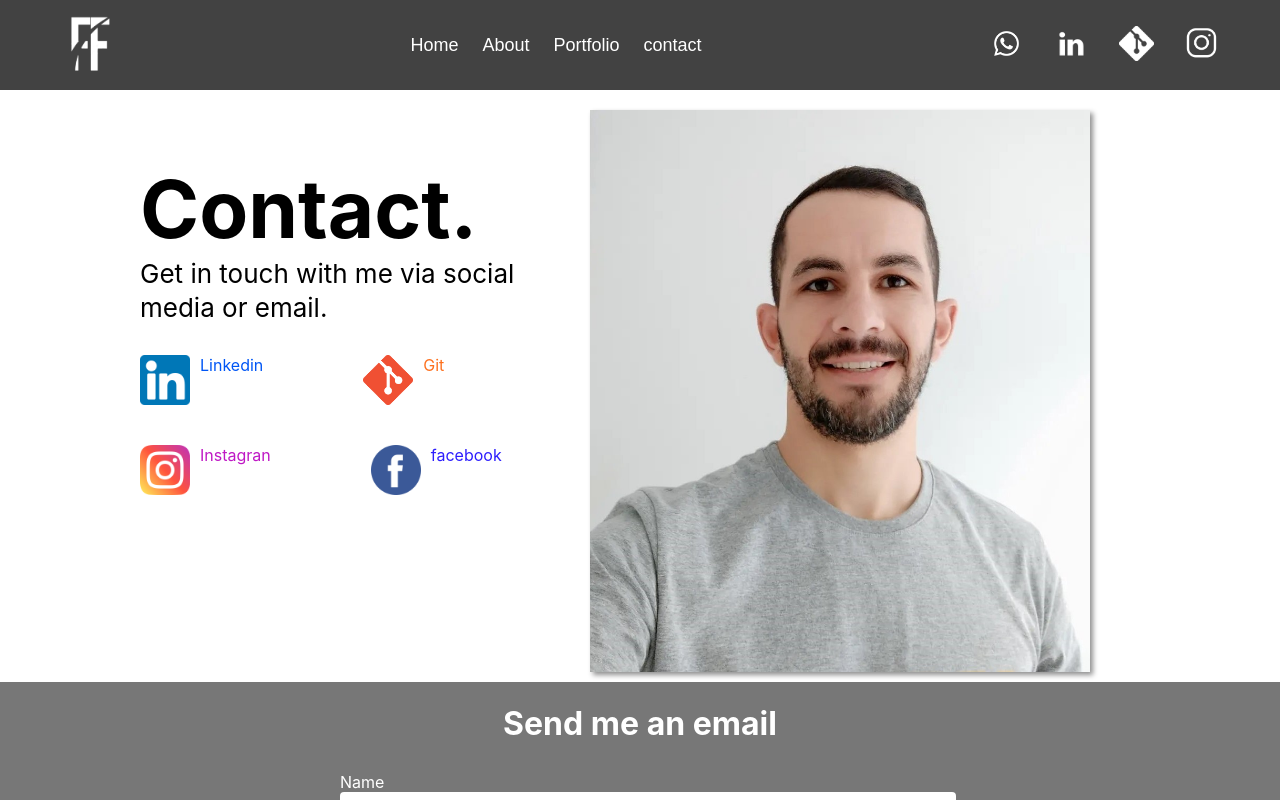
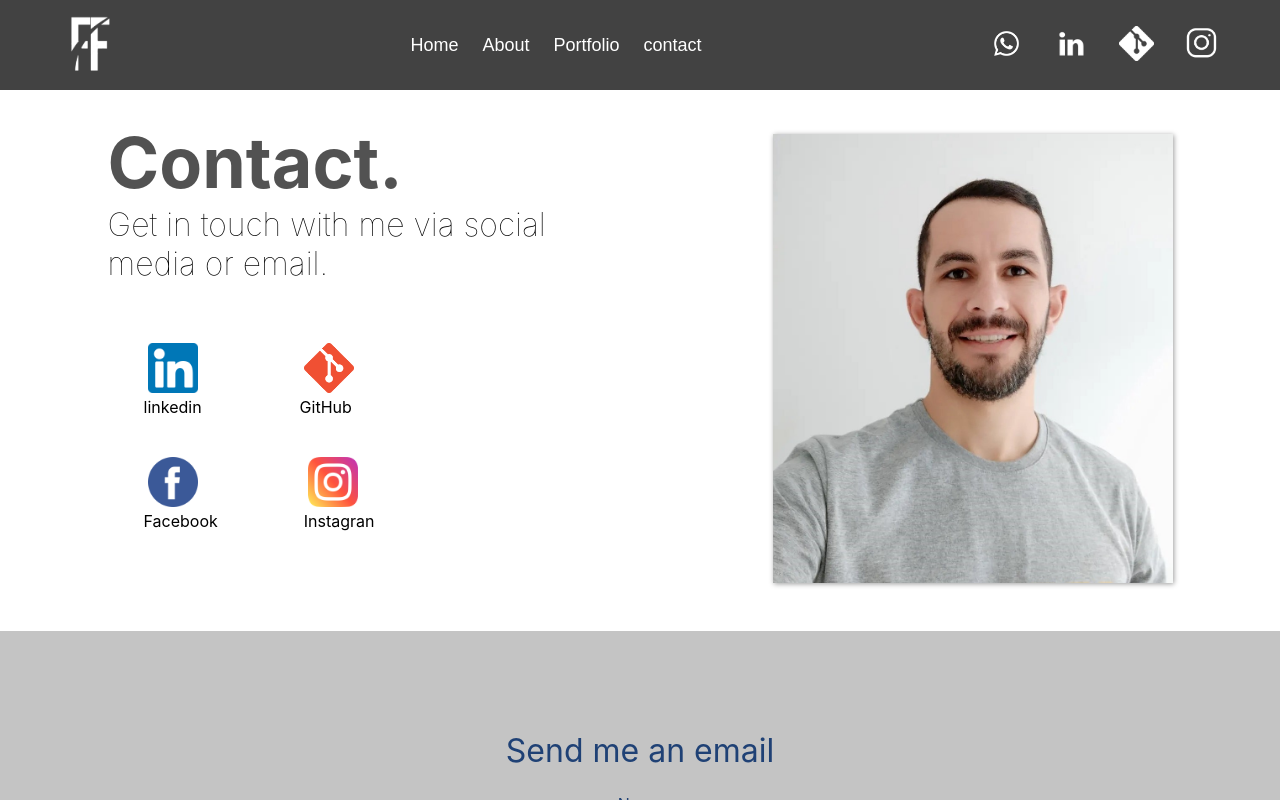
Before and after one commit to fregnani123/site-portfolio-reactjs, a React (Create React App) app: page /contact in a window 1280 px wide. Built offline with nearby package versions, Linux system fonts and the light colour scheme.

Commit message:
finalizado!

```diff
--- a/package.json
+++ b/package.json
@@ -4,6 +4,7 @@
   "version": "0.1.0",
   "private": true,
   "dependencies": {
+    "@emailjs/browser": "^3.10.0",
     "@testing-library/jest-dom": "^5.16.5",
     "@testing-library/react": "^13.4.0",
     "@testing-library/user-event": "^13.5.0",
--- a/src/components/email.js
+++ /dev/null
@@ -1,50 +0,0 @@
-import { useState } from 'react';
-import '../components/projetoEmail/email.css';
-
-function Email() {
-  const [name, setName] = useState('')
-  const [email, setEmail] = useState('')
-  const [message, setMessage] = useState('')
-
-  function enviar(e){
-   e.preventDefault();
-    alert("testes")
-  }
-  return (
-    <div className="containerEmail">
-
-      <h1 className="title">Send me an email</h1>
-
-      <form className="form" onSubmit={enviar}>
-        <p className='textP'>Name</p>
-        <input
-          className="input"
-          type="text"
-          placeholder="Digite seu nome"
-          onChange={(e) => setName(e.target.value)}
-          value={name}
-        />
-        <p className='textP'>Email</p>
-        <input
-          className="input"
-          type="text"
-          placeholder="Digite seu email"
-          onChange={(e) => setEmail(e.target.value)}
-          value={email}
-        />
-        <p className='textP'>Message</p>
-        <textarea
-          className="textarea"
-          placeholder="Digite sua mensagem..."
-          onChange={(e) => setMessage(e.target.value)}
-          value={message}
-        />
-
-        <input className="button" type="submit" value="Send" />
-      </form>
-
-    </div>
-  );
-}
-
-export default Email;
--- a/src/components/projetoEmail/email.css
+++ /dev/null
@@ -1,82 +0,0 @@
-.containerEmail{
-    min-height: 400px;
-    display: flex;
-    justify-content: center;
-    align-items: center;
-    flex-direction: column;
-    background-color: #777777;
-    color: #FFF;
-    padding: 14px;
-
-  }
-
-  .title{
-    margin-bottom: 14px;
-  }
-
-  .form{
-    max-width: 600px;
-    width: 100%;
-    display: flex;
-    flex-direction: column;
-  }
-
-  .input{
-    height: 34px;
-    border-radius: 4px;
-    border: 0;
-    padding: 0 8px;
-    margin: auto;
-  }
-
-  .textarea{
-    margin: auto;
-    margin-bottom: 14px;
-    border-radius: 4px;
-    border: 0;
-    padding: 8px;
-    height: 94px;
-    resize: none;
-    width: 600px;
-  }
-
-  .button{
-    height: 34px;
-    border-radius: 4px;
-    border: 0;
-    cursor: pointer;
-    background-color: #fdfdfd;
-    font-size: 18px;
-    transition: background-color, transform 0.8s;
-    margin: auto;
-    width: 300px;
-  }
-
-  .button:hover{
-    background-color: #b6b6b6e7;
-    color: white;
-  }
-
-input {
-    width: 600px;
-    height: 40px;
-    font-size: 16px;
-    font-weight: normal;
-    margin-right: 30px;
-    margin-bottom: 10px;
-    font-family: sans-serif;
-    border:1px #525252 solid;
-    border-radius: 5px;
-    padding: 1px;
-    }
-.textP{
-    margin-top:15px ;
-}
-@media (max-width:700px){
-input{
-    width: 320px;
-}
-.textarea{
-    width: 320px;
-}
-}
--- a/src/pages/About/about.css
+++ b/src/pages/About/about.css
@@ -160,7 +160,9 @@ h3{
     color: rgb(31, 65, 117);
     font-weight: 400;
 }
-
+#footerAbout{
+    background: rgb(119, 111, 134);
+}
 @media(max-width:700px){
     .ulAbout{
     display: block;
--- a/src/pages/About/index.js
+++ b/src/pages/About/index.js
@@ -45,7 +45,7 @@ function About() {
             </li>
          </ul>
          </body>
-         <footer><p className="copy">© 2023 Fabiano Fregnani - Front-End Developer.</p> </footer>
+         <footer id="footerAbout"><p className="copy">© 2023 Fabiano Fregnani - Front-End Developer.</p> </footer>
        </div>
     )
 }
--- a/src/pages/Contact/contact.css
+++ /dev/null
@@ -1,173 +0,0 @@
-*{
-    margin: 0;
-    padding: 0;
-}
-
-
-.fabiano{
-width: 500px;
-height: auto;
-box-shadow: 3px 3px 5px rgba(0, 0, 0, 0.438);
-
-}
-.contentsContacts{
-        position: fixed;
-        width: 100%;
-        height: 100vh;
-        overflow: auto;
-        overflow-x: hidden;
-}
-.conteiner{
-    background-color: rgb(255, 255, 255);
-    display: flex;
-    flex-direction: row;
-    flex-wrap: wrap;
-    justify-content: center;
-    overflow-y: hidden;
-    margin-top: 0px;
-}
-
-.r2{
-    width: 600px;
-    height: auto;
-    background:rgba(161, 31, 31, 0);
-    justify-content: center;
-    display: flex;
-    margin-top: 0px;
-    overflow-x: hidden;
-    padding-top: 20px;
-    padding-bottom: 10px;
-
- }
-
-  /*social midia e imagem - ul li */
-.r1{
-    width: 400px;
-    background-color:#e0e0e000;
-    display: block;
-    margin: 0;
-    box-sizing: border-box;
-    margin-top: 50px;
-
-}
-.linkedin{
- text-decoration: none;
- color: rgb(0, 86, 245);
-}
-.linkedin:hover{
-    color: #333333;
-}
-.git{
-    text-decoration: none;
-    color: rgb(253, 112, 30);
-}
-.git:hover{
-    color: #333333;
-}
-.instagran{
-text-decoration: none;
-color: rgb(191, 24, 197);
-}
-.instagran:hover{
-    color: #333333;
-}
-.facebook{
-text-decoration: none;
-color: rgb(45, 30, 253);
-}
-.facebook:hover{
-    color: #333333;
-}
-
-.liMidia {
-    list-style: none;
-    display: flex;
-}
-
-  .m1{
-    display: flex;
-    gap: 100px;
-    padding-top: 30px;
-  }
-
-  .m2{
-    display: flex;
-    gap: 100px;
-    margin-top: 40px;
-    }
-
-    .imgMidia{
-    width: 50px;
-    height: auto;
-    margin-right: 10px ;
-    }
-
- /*css contact e texto cabeçalho*/
-  .titulo{
-    margin-top: 20px;
-  }
- .contact{
-    background: rgb(255, 255, 255);
-    color: #000000;
-    font-size: 80px;
-    }
- .frase{
-    font-size: 26px;
-    color: #000000;
-    line-height: 1.3;
-    background: #ffffff;
-    }
- /*css contact e texto - fim*/
-
-.message {
- margin-bottom: 10px;
- margin-top: 50px;
-}
-.send{
-font-size: 2rem;
-font-weight: 100;
-margin-bottom: 0px;
-}
-
-textarea{
-    padding: .5rem;
-    font-size: 16px;
-}
- @media (max-width:500px){
-
-    input{
-        width: 290px;
-        margin-left: 25px;
-        height: 30px;}
-
-
-
-    .contact{
-        background: rgb(255, 255, 255);
-        color: #333333;
-        font-size: 60px;
-        }
-     .frase{
-        font-size: 18px;
-        color: #757575;
-        line-height: 1.3;
-        }
-
-    .r1{display: block;
-    overflow-x: hidden;}
-    .r2{overflow-x: hidden;}
-    .m1{display: block;}
-    .m2{display: block;
-    margin-top: 0px;}
-    .imgMidia{width: 40px;
-    }
-    .imgMidia{
-    margin-bottom: 25px;
-    }
-
-    .conteiner{overflow-x: hidden;}
-
-.conteiner {
-    margin-top: 0px;
-}
- }
--- /dev/null
+++ b/src/pages/Contact/email.css
@@ -0,0 +1,193 @@
+.containerContact{
+  width: 100%;
+  height: 100vh;
+  overflow-x: hidden;
+}
+
+.containerEmail{
+    min-height: 400px;
+    display: flex;
+    justify-content: center;
+    align-items: center;
+    flex-direction: column;
+    background-color: #c4c4c4;
+    color: #FFF;
+    padding: 14px;
+    height: 70vh;
+  }
+
+  .title{
+    margin-bottom: 14px;
+    color:rgb(31, 65, 117);
+    font-weight: 400;
+
+  }
+
+  .form{
+    max-width: 600px;
+    width: 100%;
+    display: flex;
+    flex-direction: column;
+    display: block;
+    text-align: center;
+    color:rgb(31, 65, 117);
+  }
+  .pContact{
+    margin-top: 10px;
+    margin-bottom: 5px
+  }
+
+  .input{
+    height: 34px;
+    border-radius: 4px;
+    border: 0;
+    padding: 0 8px;
+    margin: auto;
+  }
+
+  .textarea{
+    margin: auto;
+    margin-bottom: 14px;
+    border-radius: 4px;
+    border: 0;
+    padding: 8px;
+    height: 94px;
+    resize: none;
+    width: 600px;
+  }
+
+  .button{
+    height: 34px;
+    border-radius: 4px;
+    border: 0;
+    cursor: pointer;
+    background-color: #fdfdfd;
+    font-size: 18px;
+    transition: background-color, transform 0.8s;
+    margin: auto;
+    width: 300px;
+    color:rgb(31, 65, 117);
+  }
+
+  .button:hover{
+    background:rgb(31, 65, 117);
+    color: white;
+  }
+
+input {
+    width: 600px;
+    height: 40px;
+    font-size: 16px;
+    font-weight: normal;
+    margin-right: 30px;
+    margin-bottom: 10px;
+    font-family: sans-serif;
+    border:1px #525252 solid;
+    border-radius: 5px;
+    padding: 1px;
+    }
+.textP{
+    margin-top:15px;
+}
+.conteudoSocial{
+  display: flex;
+}
+/* social midia */
+.aContact{
+  text-decoration: none;
+  color: black;
+}
+.aContact:hover{
+  color:rgb(4, 0, 255);
+}
+
+
+.social{
+  margin-bottom: 20px;
+  width: 450px;
+  margin: auto;
+  margin-bottom: 5rem;
+}
+.fabianoDiv{
+  margin: auto;
+
+}
+.fabianoContact{
+  width: 400px;
+  height: auto;
+  box-shadow: 1px 1px 5px rgba(0, 0, 0, 0.384);
+}
+.pSocial{
+margin-left: 1rem;
+}
+
+.liContact{
+  box-sizing: border-box;
+  padding: 20px;
+}
+#liGit{
+  margin-left: 12px;
+}
+
+.contactTitle{
+ font-size: 70px;
+ margin: auto;
+ color: #525252;
+ margin-top: 30px;
+}
+.imgSocial{
+  width: 50px;
+  height: 50px;
+  margin-left: 20px;
+}
+.ulContact{
+  display: flex;
+  gap: 30px;
+  margin-top: 10px;
+  background: rgba(255, 0, 0, 0);
+  margin: auto;
+}
+.textContact{
+  margin: auto;
+  margin-bottom: 40px;
+}
+
+@media (max-width:700px){
+  .textContact{
+    font-size: 20px;
+    margin-left: .5rem;
+  }
+  .conteudoSocial{
+    display: block;
+  }
+  .social{
+    margin-bottom: 20px;
+    width: 310px;
+    margin: auto;
+  }
+
+input{
+    width: 320px;
+}
+.textarea{
+    width: 320px;
+}
+
+.ulContact{
+  display: flex;
+  gap: 20px;
+  margin-top: 10px;
+  background: rgba(255, 0, 0, 0);
+  margin-left: .2rem;
+}
+.fabianoContact{
+  width: 320px;
+  height: auto;
+  margin: auto;
+}
+.fabianoDiv{
+  background: rgba(255, 0, 0, 0);
+display: flex;
+margin-bottom: 30px;
+}
+}
--- a/src/pages/Contact/index.js
+++ b/src/pages/Contact/index.js
@@ -1,48 +1,102 @@
-import React from "react";
-import Header from "../../components";
-import "../../pages/Contact/contact.css"
-import fabiano from "../../pages/Contact/img/fabiano1.jpg"
-import Footer from "../../components/footer";
-import Linkedin from "../Contact/img/linkedin.png";
-import git from "../Contact/img/Git.png"
-import facebook from "../Contact/img/face.png"
-import Instagran from "../Contact/img/insta.png"
-import Email from "../../components/email";
 
-function Contact(){
-    return (
-           <div className="contentsContacts">
-            <Header/>
-            <div className="conteiner">
-                <div className="r1">
-                <div className="titulo">
-                <h1 className="contact
-            ">Contact.</h1>
-                    <p className="frase">Get in touch with me via social media or email.</p></div>
-                 <ul className="m1">
-                    <a className="linkedin" href="https://www.linkedin.com/in/fabiano-fregnani-8984051a7/" target="_blank">
-                        <li className="liMidia"><img className="imgMidia" src={Linkedin}/>Linkedin</li>
+import { useState } from 'react';
+import "../../pages/Contact/email.css"
+import emailjs from "@emailjs/browser";
+import Header from '../../components';
+import Footer from '../../components/footer';
+import linkedin from "../../pages/Contact/img/linkedin.png";
+import git from "../../pages/Contact/img/Git.png";
+import face from "../../pages/Contact/img/face.png";
+import insta from "../../pages/Contact/img/insta.png";
+import Fabiano from "../../pages/Contact/img/fabiano1.jpg";
+
+
+function Contact() {
+
+  const [name, setName] = useState('')
+  const [email, setEmail] = useState('')
+  const [message, setMessage] = useState('')
+
+  function sendEmail(e) {
+    e.preventDefault();
+    if (name === "" || email === "" || message === "") {
+      alert("preencha todos os campos");
+      return;
+    }
+    const templetePrams =
+    {
+      from_name: name,
+      message: message,
+      email: email
+    }
+
+    emailjs.send("service_6ky89yx", "template_loo1oxl", templetePrams, "BPRwvcpMtRt0RP2K9").then((response) => {
+      console.log("Email enviado com sucesso! Obrigado e responderei o mais rápidio possivel.");
+      setName("")
+      setEmail("")
+      setMessage("")
+    }, (err) => {
+      console.log("Erro", err)
+    })
+  }
+
+  return (<div className='containerContact'>
+    <Header />
+    <div className='conteudoSocial'>
+      <div className='social'>
+        <h1 className='contactTitle'>Contact.</h1>
+        <h4 className='textContact'>Get in touch with me via social media or email.</h4>
+        <ul className='ulContact'>
+          <a href="https://www.linkedin.com/in/fabiano-fregnani-8984051a7/" target="_blank" className='aContact'>
+            <li className='liContact'><img className='imgSocial' src={linkedin} /><p className='pSocial'>linkedin</p></li>
           </a>
-                    <a className="git" href="https://github.com/settings/profile" target="_blank">
-                        <li className="liMidia"><img className="imgMidia" src={git}/>Git</li>
+        <a className='aContact' href="https://github.com/fregnani123" target="_blank">
+            <li className='liContact' id='liGit'><img className='imgSocial' src={git} /><p className='pSocial'>GitHub</p></li>
           </a>
         </ul>
-                 <ul className="m2">
-                 <a className="instagran" href="https://www.instagram.com/fabiano_fregnani/" target="_blank">
-                        <li className="liMidia"><img className="imgMidia" src={Instagran}/>Instagran</li>
+        <ul className='ulContact'>
+          <a className='aContact' href="https://www.facebook.com/fabiano.fregnani/" target="_blank">
+            <li className='liContact'><img className='imgSocial' src={face} /><p className='pSocial'>Facebook</p></li>
           </a>
-                    <a className="facebook" href="https://www.facebook.com/fabiano.fregnani/" target="_blank">
-                        <li className="liMidia"><img className="imgMidia" src={facebook}/>facebook</li>
+          <a className='aContact' href="https://www.instagram.com/fabiano_fregnani/" target="_blank">
+            <li className='liContact'><img className='imgSocial' src={insta} /><p className='pSocial'>Instagran</p></li>
           </a>
         </ul>
       </div>
-                <div className="r2">
-                 <img className="fabiano" src={fabiano} />
+      <div className='fabianoDiv'><img className='fabianoContact' src={Fabiano} /></div>
     </div>
+    <div className="containerEmail">
+      <h1 className="title">Send me an email</h1>
+      <form className="form" onSubmit={sendEmail}>
+        <p className='pContact'>Name</p>
+        <input
+          className="input"
+          type="text"
+          placeholder="Digite seu nome"
+          onChange={(e) => setName(e.target.value)}
+          value={name}
+        />
+        <p className='pContact'>Email</p>
+        <input
+          className="input"
+          type="text"
+          placeholder="Digite seu email"
+          onChange={(e) => setEmail(e.target.value)}
+          value={email}
+        />
+        <p className='pContact'>Message</p>
+        <textarea
+          className="textarea"
+          placeholder="Digite sua mensagem..."
+          onChange={(e) => setMessage(e.target.value)}
+          value={message}
+        />
+        <input className="button" type="submit" value="Enviar" />
+      </form>
     </div>
-            <Email/>
-            <Footer/>
-           </div>)
+    <Footer />
+  </div>
+  );
 }
 
 export default Contact;
```
Also changed, not shown: 1 other file (tests, documents, lock files or other folders). Lines whose indentation alone changed are shown as unchanged.
